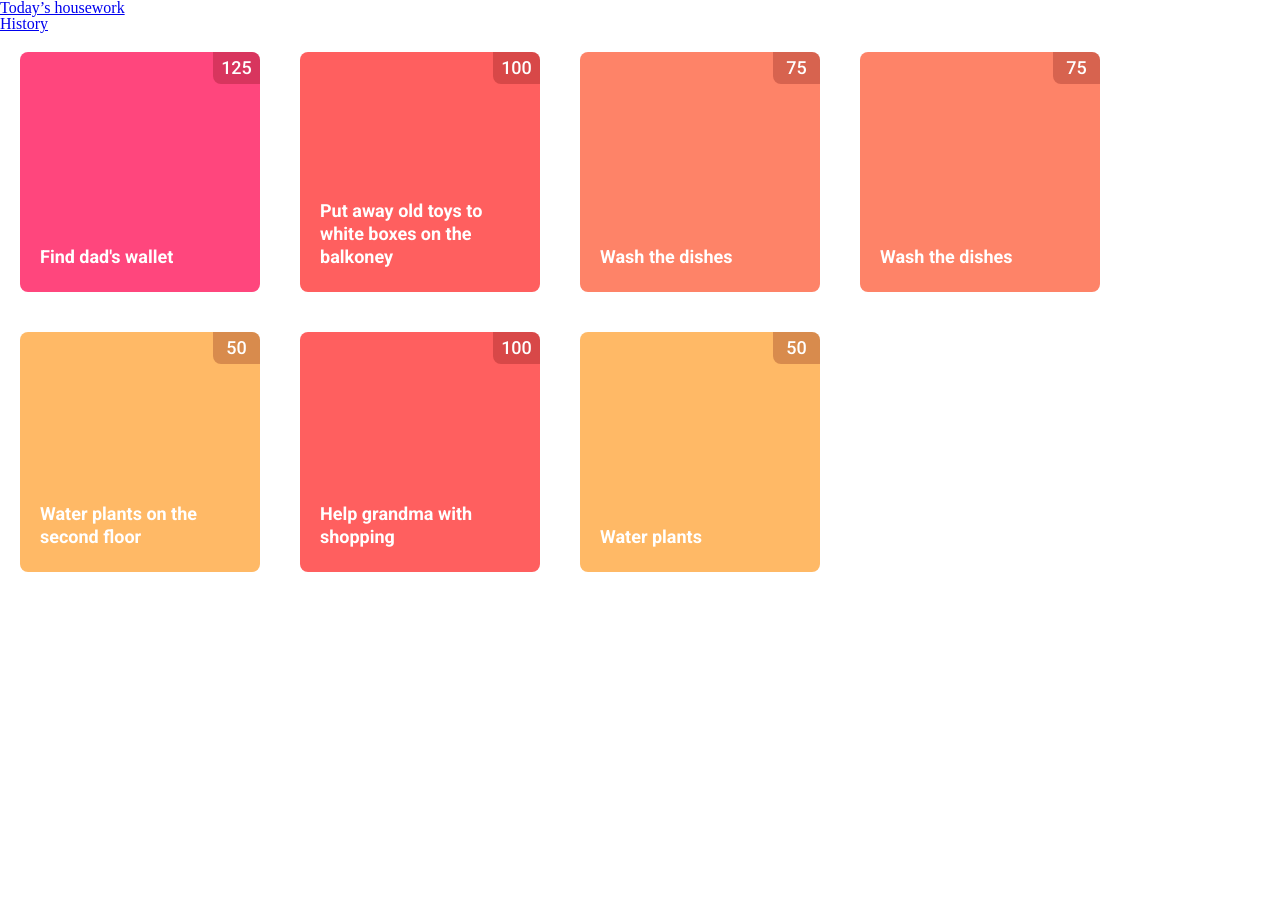
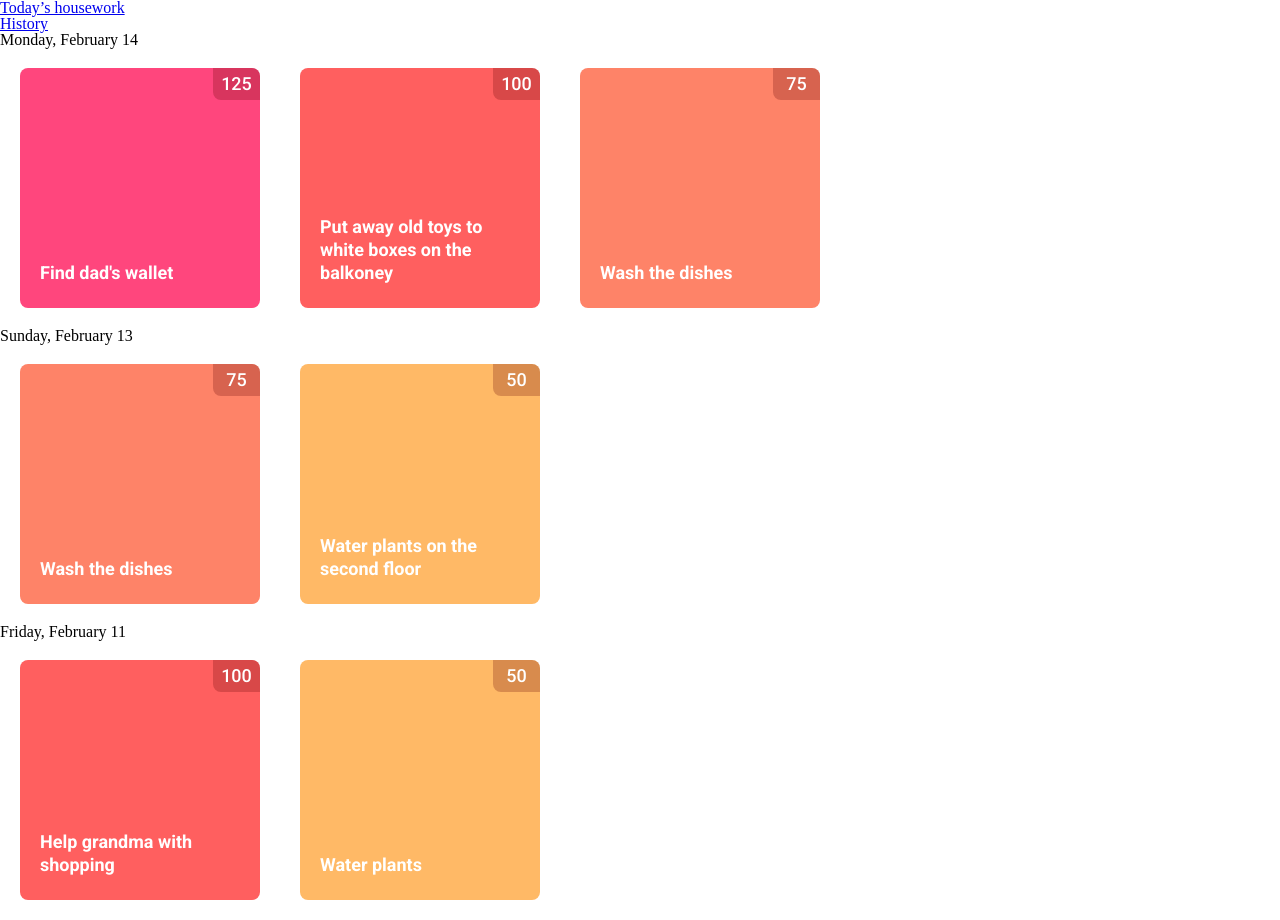
Before and after one commit to dkimd5/TaskManagerBW, a React app: page /history in a window 1280 px wide. Before the commit the page ends 800 px from the top, so only its background shows below. Built offline with nearby package versions, Linux system fonts and the light colour scheme.

Commit message:
history rendering with days dates done

```diff
--- a/src/components/Card.js
+++ b/src/components/Card.js
@@ -1,4 +1,4 @@
-import React, { useCallback, useState } from "react";
+import React, { useCallback, useEffect, useState } from "react";
 import "./Card.scss"
 import { createMachine } from 'xstate';
 import { useMachine } from '@xstate/react';
@@ -52,6 +52,8 @@ export const Card = ({ reward, task, id, date }) => {
 
    if (id === 'history') {
       return (
+         <>
+            <div>{ date }</div>
             <li className={ `carditem ${cardColor()}` }>
                <div
                   className='carditem-front'
@@ -62,6 +64,7 @@ export const Card = ({ reward, task, id, date }) => {
                   <p className="carditem-text">{ task }</p>
                </div>
             </li>
+         </>
       )
    }
 
--- a/src/components/CardsList.js
+++ b/src/components/CardsList.js
@@ -42,7 +42,7 @@ export const CardsList = () => {
    const [history, setHistory] = useState(cardsHistory);
    const { id } = useParams();
 
-
+   // const dates = Object.keys(history);
 
    const cardsRender = (cardsArray) => {
       if (cardsArray == cards) {
@@ -59,25 +59,43 @@ export const CardsList = () => {
             </ul>
          )
       } else {
-         return (
-            <ul className="cardslist">
-               {
-                  Object.keys(cardsArray).map(date => (
+         return (Object.keys(cardsArray).map(date => (
+            <div key={ Math.random() }>
+               <h3>{ date }</h3>
+               <ul className="cardslist">
+                  {
                      cardsArray[date].map((card, index) => (
                         <Card
                            key={ index }
                            reward={ card.reward }
                            task={ card.task }
                            id={ id }
-                           date={ date }
                         />
                      ))
-                  ))
-               }
-            </ul>
+                  }
+               </ul>
+            </div>
+         ))
+
          )
       }
    }
+
+   // <ul className="cardslist">
+   //             {
+   //                Object.keys(cardsArray).map(date => (
+   //                   cardsArray[date].map((card, index) => (
+   //                      <Card
+   //                         key={ index }
+   //                         reward={ card.reward }
+   //                         task={ card.task }
+   //                         id={ id }
+   //                         date={ date }
+   //                      />
+   //                   ))
+   //                ))
+   //             }
+   //          </ul>
 
    if (id === 'history') { return cardsRender(history) }
 
```
Lines whose indentation alone changed are shown as unchanged.
